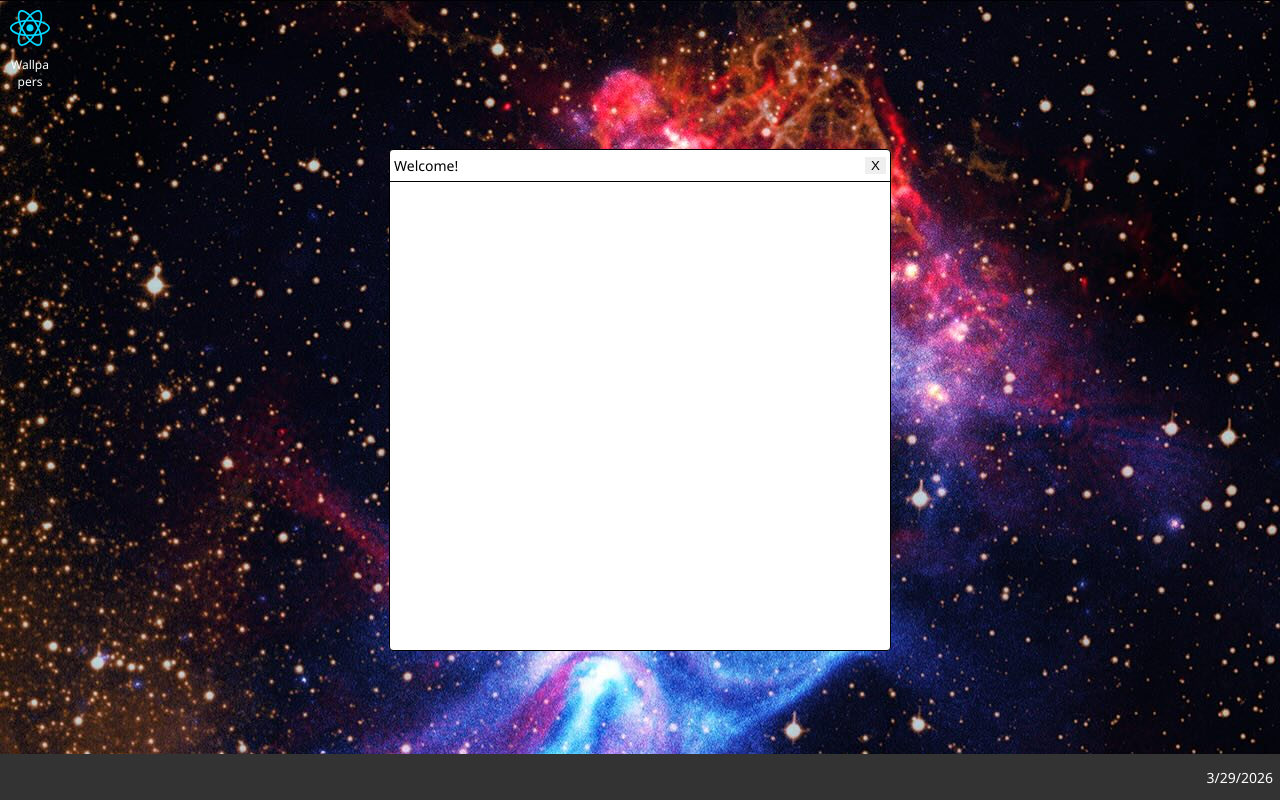
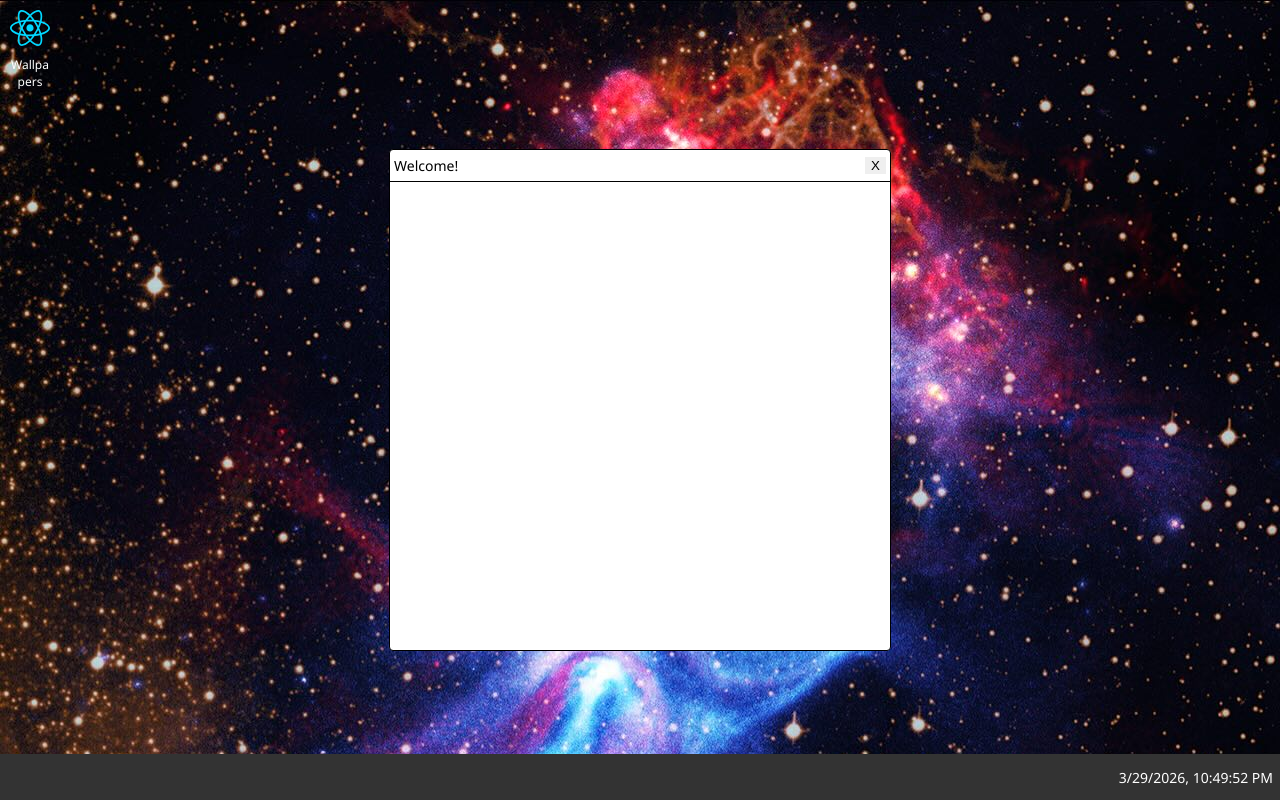
Before and after one commit to DevGreem/greemos, a React (Vite) app: page / in a window 1280 px wide. Built offline with nearby package versions, Linux system fonts and the light colour scheme.

Commit message:
feat: Added clock update

```diff
--- a/src/components/operative_system/taskbar/TaskBar.tsx
+++ b/src/components/operative_system/taskbar/TaskBar.tsx
@@ -1,4 +1,4 @@
-import { useContext } from "react"
+import { useContext, useEffect, useState } from "react"
 import "./taskbar.css"
 import { WindowContext } from "$/context/window/WindowContext"
 import { TaskBarIcon } from "../icons/TaskBarIcon";
@@ -12,6 +12,14 @@ export function TaskBar() {
         return
     };
 
+    const [time, setTime] = useState(new Date());
+
+    useEffect(() => {
+        const timeUpdater = setInterval(() => setTime(new Date()), 1000);
+
+        return () => clearInterval(timeUpdater);
+    }, [])
+
     return <div className="taskbar">
         <div className="taskbar-apps">
             {windowsContext.windows.map(window => {
@@ -20,7 +28,7 @@ export function TaskBar() {
         </div>
         <div className="os-info">
             <p id="userTime">
-                {new Date().toLocaleDateString()}
+                {time.toLocaleString()}
             </p>
         </div>
     </div>
```
Also changed, not shown: src/components/operative_system/windows/welcomeScreen/WelcomeScreen.tsx (line endings or trailing spaces).
